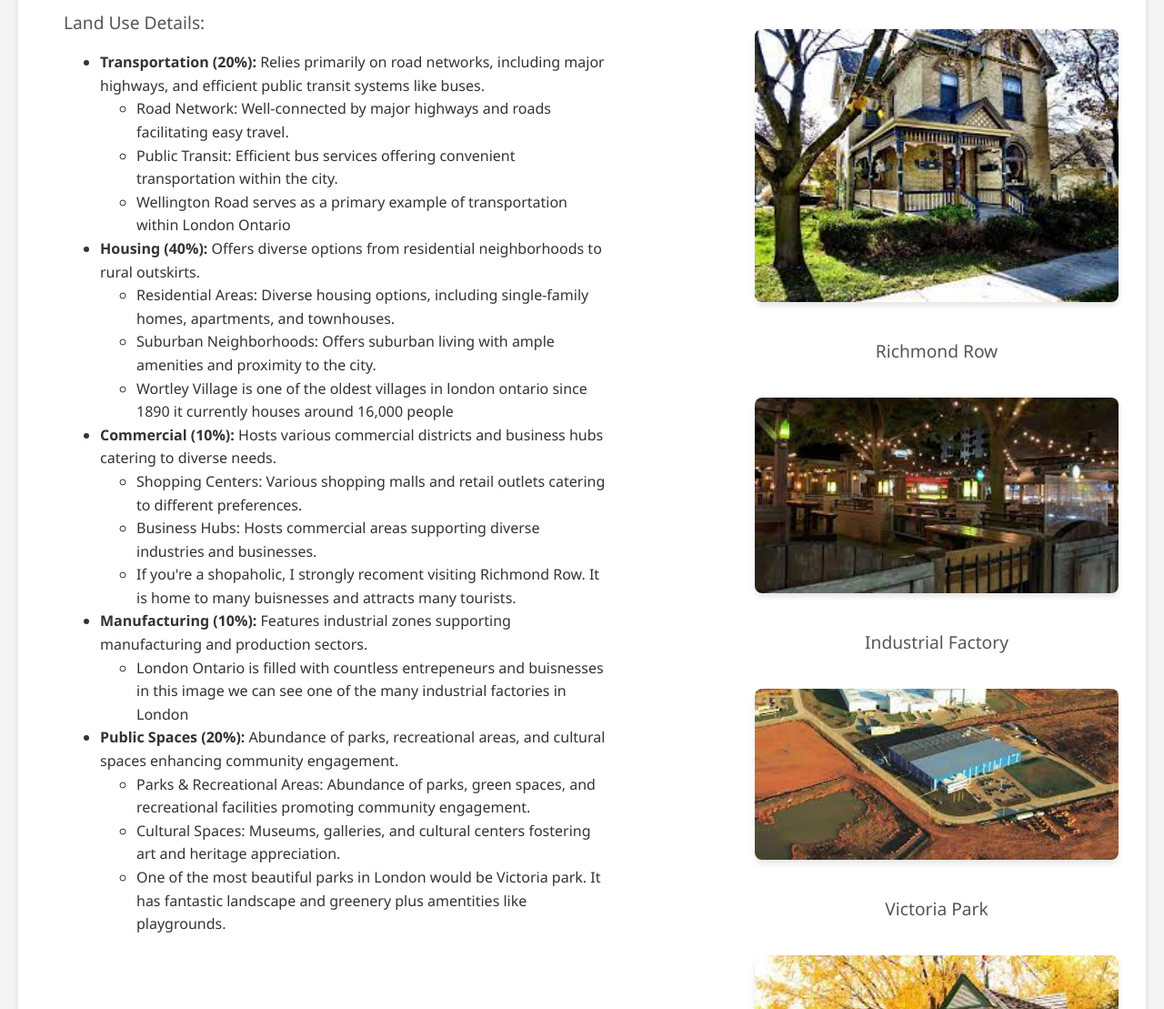
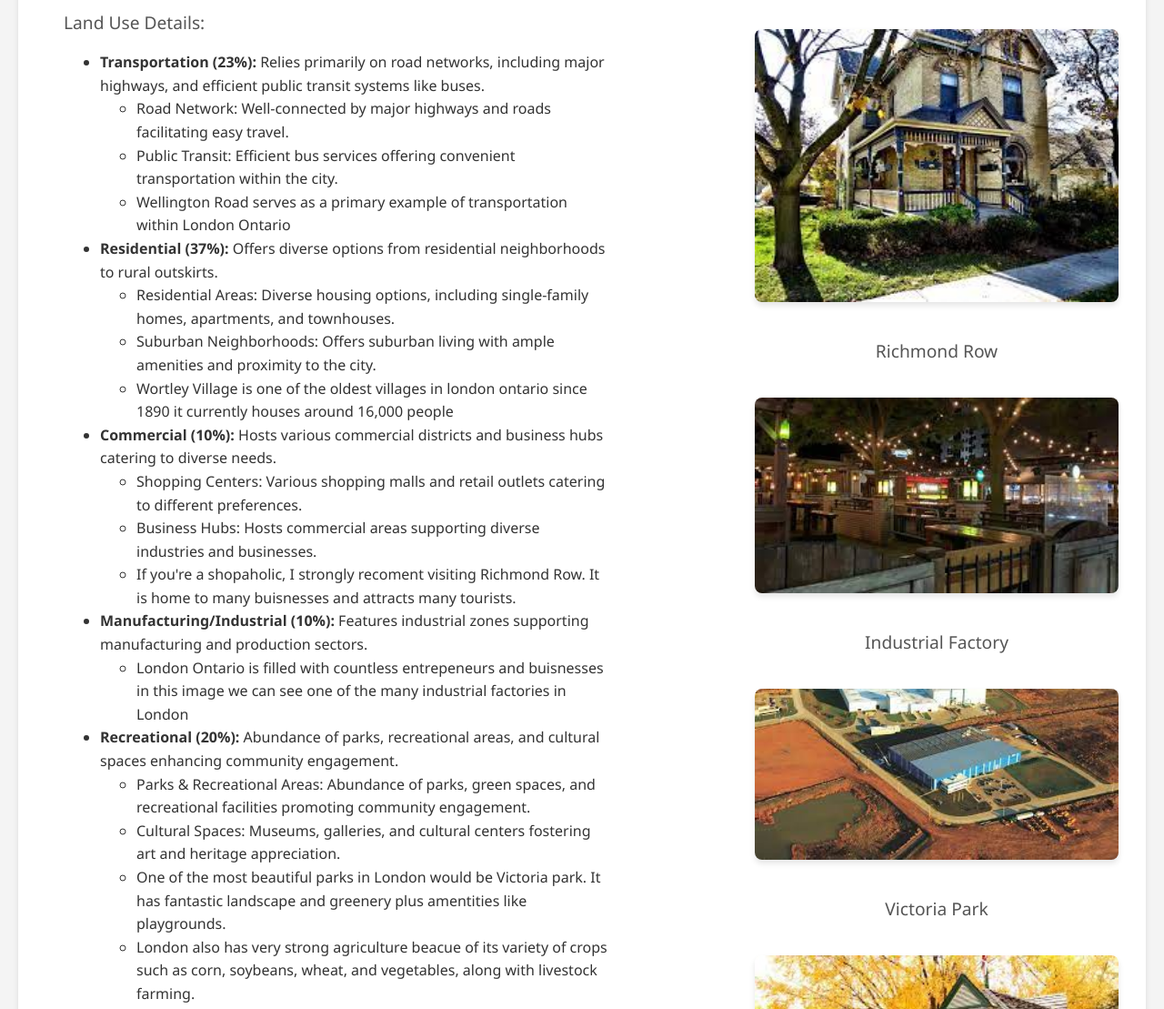
Before and after one commit to ahmedalbahrani6/londonOntario, a plain HTML site: page land_use.html in a window 1280 px wide. Shown: the part 603-1712 px from the top of the page at 91% size. Drawn offline with Linux system fonts and the light colour scheme.

Commit message:
wording change

```diff
--- a/land_use.html
+++ b/land_use.html
@@ -72,14 +72,14 @@
                         Land Use Details:
                         <ul>
                             <!-- Descriptions for each image -->
-                            <li><strong>Transportation (20%):</strong> Relies primarily on road networks, including major highways, and efficient public transit systems like buses.
+                            <li><strong>Transportation (23%):</strong> Relies primarily on road networks, including major highways, and efficient public transit systems like buses.
                                 <ul>
                                     <li>Road Network: Well-connected by major highways and roads facilitating easy travel.</li>
                                     <li>Public Transit: Efficient bus services offering convenient transportation within the city.</li>
                                     <li>Wellington Road serves as a primary example of transportation within London Ontario</li>
                                 </ul>
                             </li>
-                            <li><strong>Housing (40%):</strong> Offers diverse options from residential neighborhoods to rural outskirts.
+                            <li><strong>Residential (37%):</strong> Offers diverse options from residential neighborhoods to rural outskirts.
                                 <ul>
                                     <li>Residential Areas: Diverse housing options, including single-family homes, apartments, and townhouses.</li>
                                     <li>Suburban Neighborhoods: Offers suburban living with ample amenities and proximity to the city.</li>
@@ -93,15 +93,16 @@
                                     <li>If you're a shopaholic, I strongly recoment visiting Richmond Row. It is home to many buisnesses and attracts many tourists.</li>
                                 </ul>
                             </li>
-                            <li><strong>Manufacturing (10%):</strong> Features industrial zones supporting manufacturing and production sectors.</li>
+                            <li><strong>Manufacturing/Industrial (10%):</strong> Features industrial zones supporting manufacturing and production sectors.</li>
                            <ul>
                             <li>London Ontario is filled with countless entrepeneurs and buisnesses in this image we can see one of the many industrial factories in London</li>
                            </ul>
-                            <li><strong>Public Spaces (20%):</strong> Abundance of parks, recreational areas, and cultural spaces enhancing community engagement.</li>
+                            <li><strong>Recreational (20%):</strong> Abundance of parks, recreational areas, and cultural spaces enhancing community engagement.</li>
                                 <ul>
                                     <li>Parks & Recreational Areas: Abundance of parks, green spaces, and recreational facilities promoting community engagement.</li>
                                     <li>Cultural Spaces: Museums, galleries, and cultural centers fostering art and heritage appreciation.</li>
                                     <li>One of the most beautiful parks in London would be Victoria park. It has fantastic landscape and greenery plus amentities like playgrounds.</li>
+                                    <li>London also has very strong agriculture beacue of its variety of crops such as corn, soybeans, wheat, and vegetables, along with livestock farming.</li>
                                 </ul>
                             </li>
                         </ul>
```
